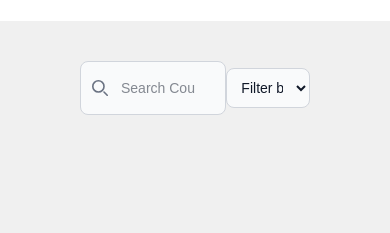
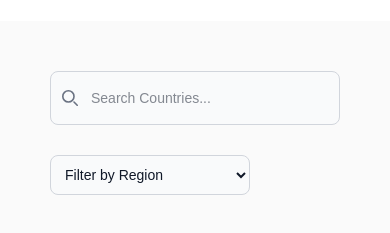
Before and after one commit to sapayevf/countries-info, a plain HTML site: page index.html in a window 390 px wide. Shown: the part 99-332 px from the top of the page. Drawn offline with nearby package versions, Linux system fonts and the light colour scheme; no server answers.

```diff
--- a/index.html
+++ b/index.html
@@ -16,9 +16,11 @@
         Dark Mode
       </button>
     </header>
-    <div class="px-[80px] py-[40px]">
-      <div class="flex justify-between items-center flex-warp mb-[80px]">
-        <form class="max-w-md w-[350px]">
+    <div class="lists px-[80px] py-[40px]">
+      <div
+        class="selects flex justify-between items-center flex-warp mb-[80px]"
+      >
+        <form class="form-1 max-w-md w-[350px]">
           <label
             for="default-search"
             class="mb-2 text-sm font-medium text-gray-900 sr-only dark:text-white"
--- a/styles/main.scss
+++ b/styles/main.scss
@@ -1,6 +1,6 @@
 :root {
   --header-color: white;
-  --bg-color: #f0f0f0;
+  --bg-color: #fafafa;
   --main-color: rgb(0, 0, 0);
 }
 
@@ -22,3 +22,21 @@
   grid-template-columns: repeat(auto-fill, minmax(300px, 1fr));
   gap: 30px;
 }
+
+.selects {
+  @media (max-width: 730px) {
+    flex-wrap: wrap;
+    gap: 30px;
+  }
+  .form-1 {
+    @media (max-width: 730px) {
+      width: 100%;
+    }
+  }
+}
+
+.lists {
+  @media (max-width: 550px) {
+    padding: 50px;
+  }
+}
```
Also changed, not shown: styles/main.css, 1 other file.
